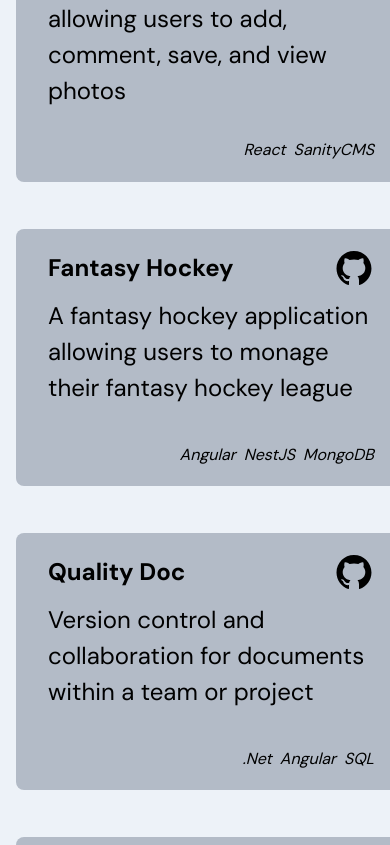
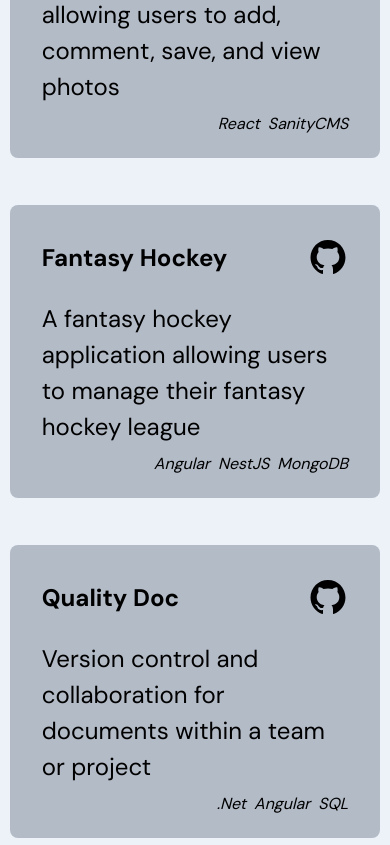
Before and after one commit to Mateuse/emateus_portfolio, a React (Create React App) app: page / in a window 390 px wide. Shown: the part 4092-4937 px from the top of the page. Built offline with nearby package versions, Linux system fonts and the light colour scheme; the HTML template or start-up script is replaced by a standard one.

Commit message:
fix typos

```diff
--- a/src/constants/text.ts
+++ b/src/constants/text.ts
@@ -1,6 +1,6 @@
 import images from "./images";
 const name = "Emanuel Mateus";
-const description = "I am a software engineer with a passion for building scalable, efficient, and user-friendly applications. With experience in both fullstack development along with continuous deployment and integration, I enjoy working on projects that challenge me to learn new skills and technologies. I am dedicated to writing clean, maintainable code and am committed to staying up-to-date with the latest industry trends and best practices."
+const description = "I am a software engineer with a passion for building scalable, efficient, and user-friendly applications. With experience in both fullstack development along with continuous deployment and integration, I enjoy working on projects that challenge me to learn new skills and technologies. I am dedicated to writing clean, maintainable code committed to staying up-to-date with the latest industry trends and best practices."
 const aboutOneLiner = "I am a <span>Passionate Developer</span><br/>creating <span>Innovative Solutions</span>"
 const workOneLiner = "My <span>Experience</span>";
 const projectsOneLiner = "My <span>Projects</span>";
@@ -79,7 +79,7 @@ const projects = [
     },
     {
         name: "Fantasy Hockey",
-        description: "A fantasy hockey application allowing users to monage their fantasy hockey league",
+        description: "A fantasy hockey application allowing users to manage their fantasy hockey league",
         technologies: ["Angular", "NestJS", "MongoDB"],
         github: "https://github.com/Mateuse/hockey"
     },
@@ -97,7 +97,7 @@ const projects = [
     },
     {
         name: "Personal Website",
-        description: "My Personal Portfolio built to showcase my work in a more fun way than a resume :)",
+        description: "My Personal Portfolio built to showcase my work in a more interesting way than a resume :)",
         technologies: ["React", "SCSS"],
         github: "https://github.com/Mateuse/Portfolio/tree/code"
     }
--- a/src/container/Projects/Projects.scss
+++ b/src/container/Projects/Projects.scss
@@ -39,16 +39,15 @@
         }
 
         @media screen and (max-width: 400px) {
-            width: 100%;
-            margin: 1rem;
-
+            width: 95%;
+            margin: 1rem auto;
         }
-
-        overflow: hidden; /* add this line to hide the entire item */
     }
 
     @media screen and (max-width: 1080px) {
-        grid-template-columns: repeat(auto-fill, minmax(200, 1fr));
+        display: flex;
+        flex-direction: column;
+        justify-content: center;
     }
 }
 
```
